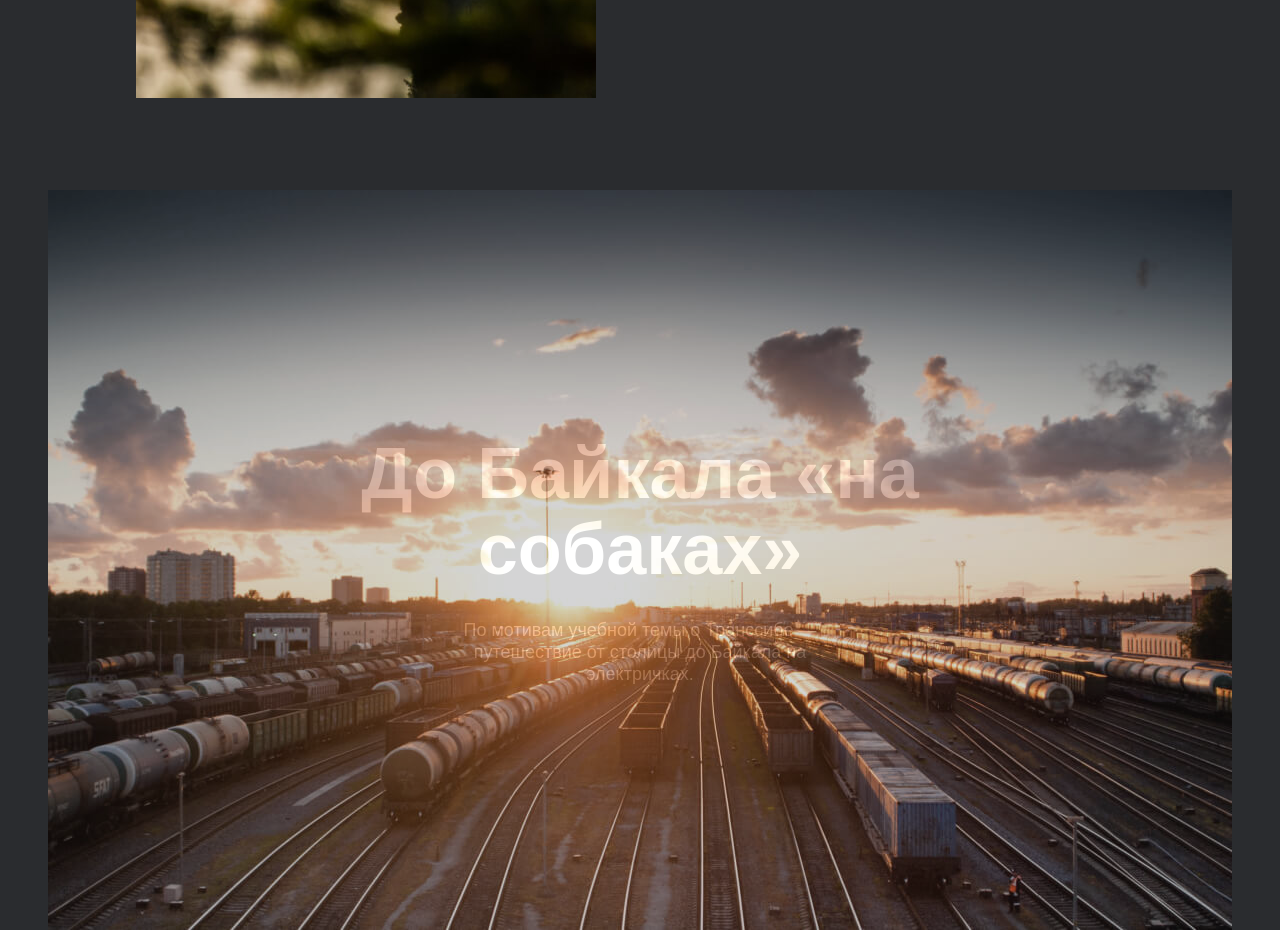
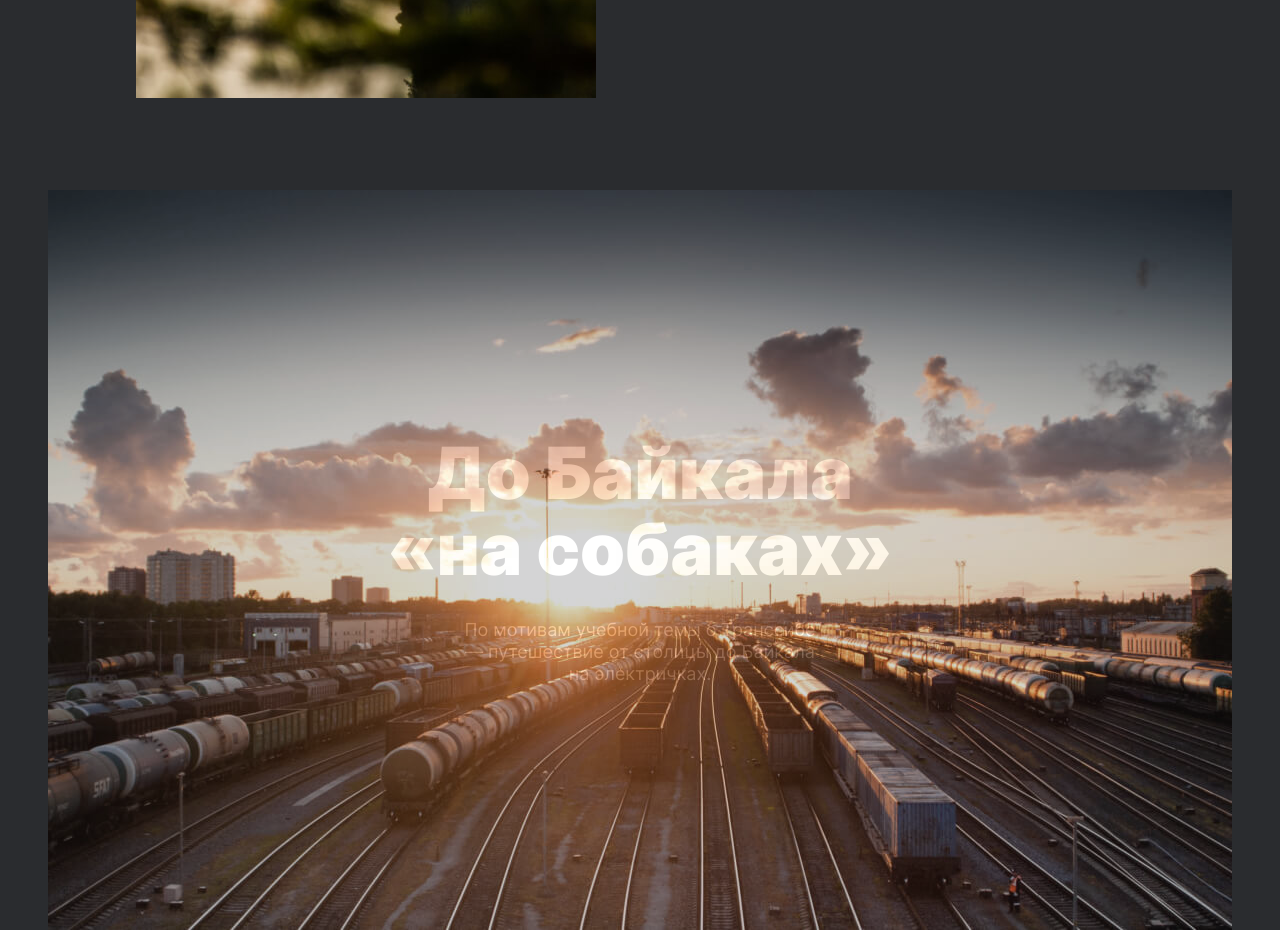
Before and after one commit to aleksandr-04-10/russian-travel, a plain HTML site: page index.html in a window 1280 px wide. Shown: the part 5812-6742 px from the top of the page. Drawn offline with Linux system fonts and the light colour scheme.

Commit message:
shrift podkluchlsi, skroll

```diff
--- a/blocks/cover/__overlay/cover__overlay.css
+++ b/blocks/cover/__overlay/cover__overlay.css
@@ -1,7 +1,7 @@
 .cover__overlay {
   position: absolute;
   bottom: 0;
-  left: 3.75%;
+  left: 0;
   z-index: 0;
   max-width: 100%;
   min-height: 740px;
--- a/blocks/cover/cover.css
+++ b/blocks/cover/cover.css
@@ -1,6 +1,7 @@
 .cover {
+  margin: 0 auto;
   position: relative;
-  padding: 92px 3.75% 0;
+  padding-top: 92px;
   max-width: 92.5%;
   min-height: 740px;
 }
--- a/blocks/page/page.css
+++ b/blocks/page/page.css
@@ -2,7 +2,7 @@
   margin: 0 auto;
   min-width: 320px;
   max-width: 1280px;
-  font-family: 'Inter-Regular', 'Arial', sans-serif;
+  font-family: 'Inter', 'Arial', sans-serif;
   background: #2A2C2F;
   color: #FFFFFF;
   -webkit-font-smoothing: antialiased;
```
